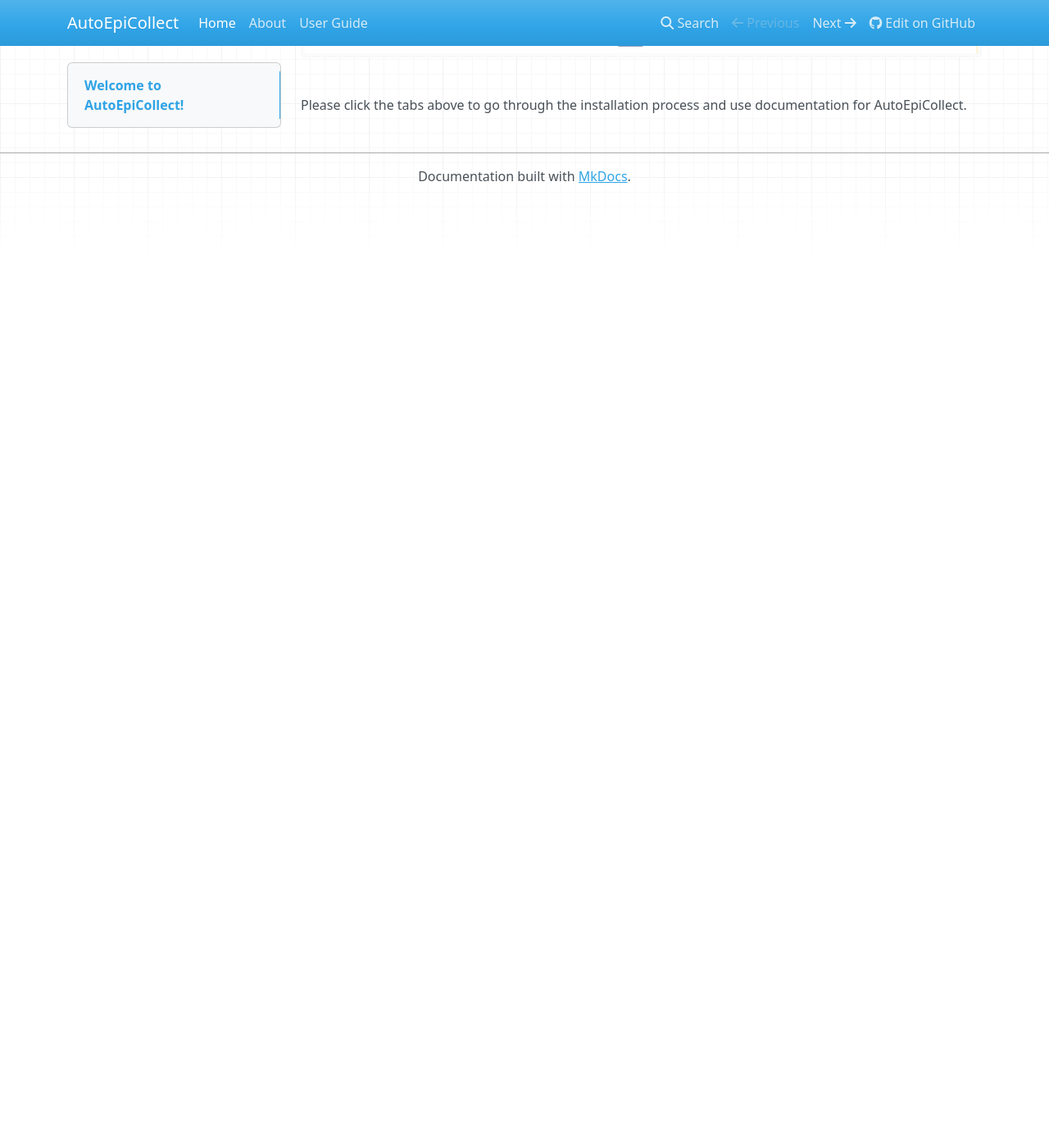
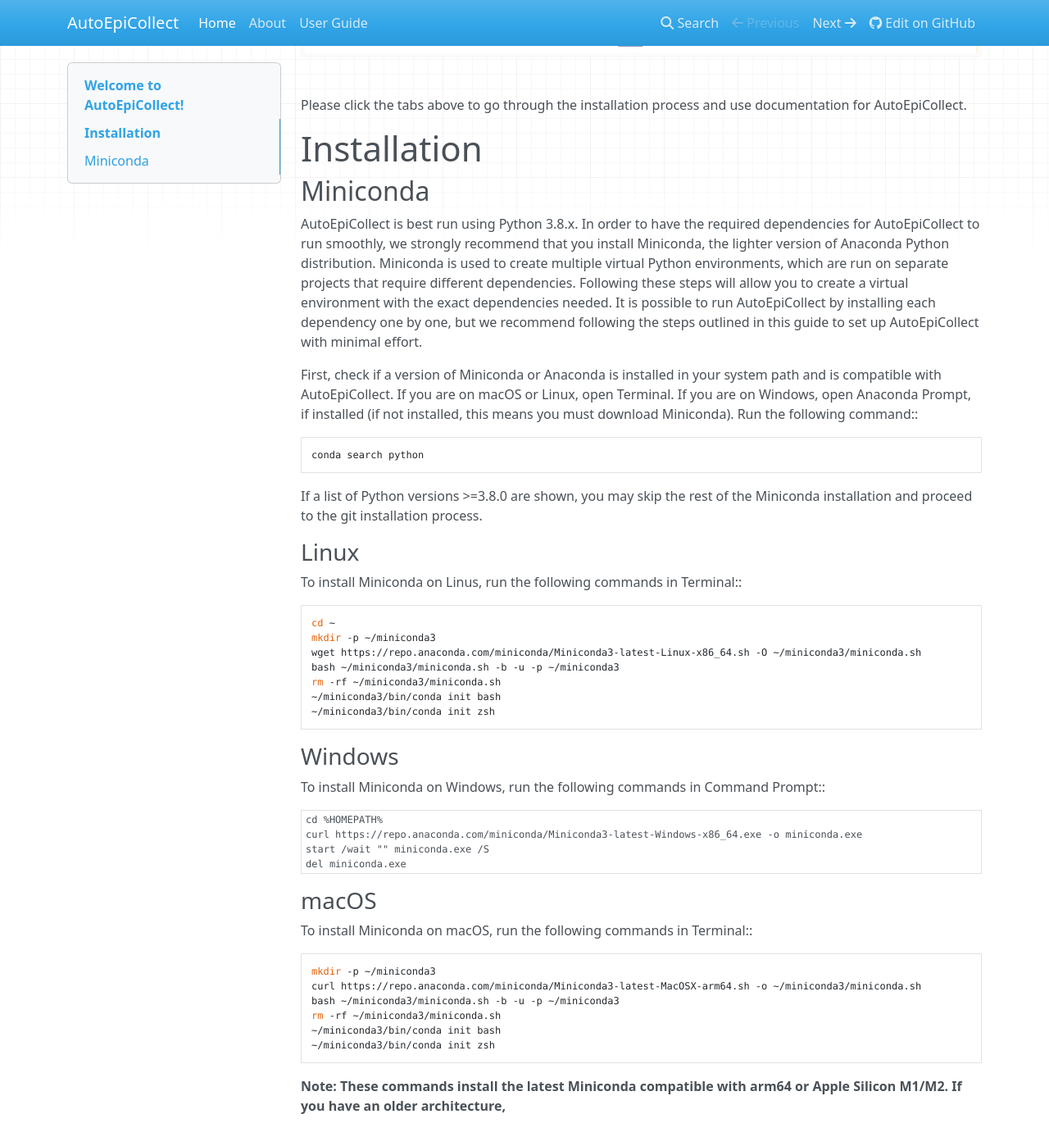
Before and after one commit to mvsamudrala/AutoEpiCollect, an MkDocs documentation site: the page built from docs/index.md, in a window 1280 px wide and 1400 px high, scrolled down 1534 px. Shown: the whole window at 82% size. Built offline with MkDocs 1.6.1, drawn with Linux system fonts in a browser that asks for light colours; nearby versions of some CDN libraries; before the commit the page ends 1777 px from its top, so only the background shows below that.

Commit message:
Add docs

````diff
--- a/docs/index.md
+++ b/docs/index.md
@@ -13,3 +13,54 @@
 ![Logic workflow for AutoEpiCollect program](workflow-chart.png)
 
 Please click the tabs above to go through the installation process and use documentation for AutoEpiCollect.
+
+# Installation
+## Miniconda
+AutoEpiCollect is best run using Python 3.8.x. In order to have the required dependencies for AutoEpiCollect to run
+smoothly, we strongly recommend that you install Miniconda, the lighter version of Anaconda Python distribution.
+Miniconda is used to create multiple virtual Python environments, which are run on separate projects that
+require different dependencies. Following these steps will allow you to create a virtual environment with the
+exact dependencies needed. It is possible to run AutoEpiCollect by installing each dependency one by one, but we
+recommend following the steps outlined in this guide to set up AutoEpiCollect with minimal effort.
+
+First, check if a version of Miniconda or Anaconda is installed in your system path and is compatible with
+AutoEpiCollect. If you are on macOS or Linux, open Terminal. If you are on Windows, open Anaconda Prompt, if
+installed (if not installed, this means you must download Miniconda). Run the following command::
+
+```bash
+conda search python
+```
+If a list of Python versions >=3.8.0 are shown, you may skip the rest of the Miniconda installation and
+proceed to the git installation process.
+
+### Linux
+To install Miniconda on Linus, run the following commands in Terminal::
+```bash
+cd ~
+mkdir -p ~/miniconda3
+wget https://repo.anaconda.com/miniconda/Miniconda3-latest-Linux-x86_64.sh -O ~/miniconda3/miniconda.sh
+bash ~/miniconda3/miniconda.sh -b -u -p ~/miniconda3
+rm -rf ~/miniconda3/miniconda.sh
+~/miniconda3/bin/conda init bash
+~/miniconda3/bin/conda init zsh
+```
+### Windows
+To install Miniconda on Windows, run the following commands in Command Prompt::
+```cmd
+cd %HOMEPATH%
+curl https://repo.anaconda.com/miniconda/Miniconda3-latest-Windows-x86_64.exe -o miniconda.exe
+start /wait "" miniconda.exe /S
+del miniconda.exe
+```
+### macOS
+To install Miniconda on macOS, run the following commands in Terminal::
+```bash
+mkdir -p ~/miniconda3
+curl https://repo.anaconda.com/miniconda/Miniconda3-latest-MacOSX-arm64.sh -o ~/miniconda3/miniconda.sh
+bash ~/miniconda3/miniconda.sh -b -u -p ~/miniconda3
+rm -rf ~/miniconda3/miniconda.sh
+~/miniconda3/bin/conda init bash
+~/miniconda3/bin/conda init zsh
+```
+**Note: These commands install the latest Miniconda compatible with arm64 or Apple Silicon M1/M2. If
+you have an older architecture,**
````
